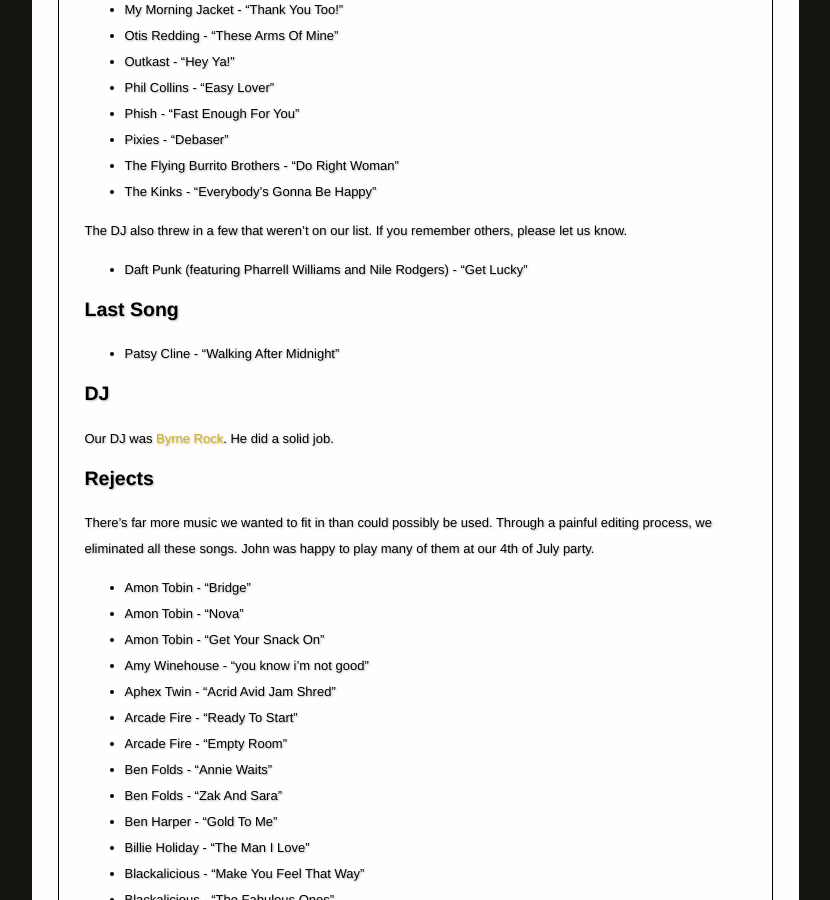
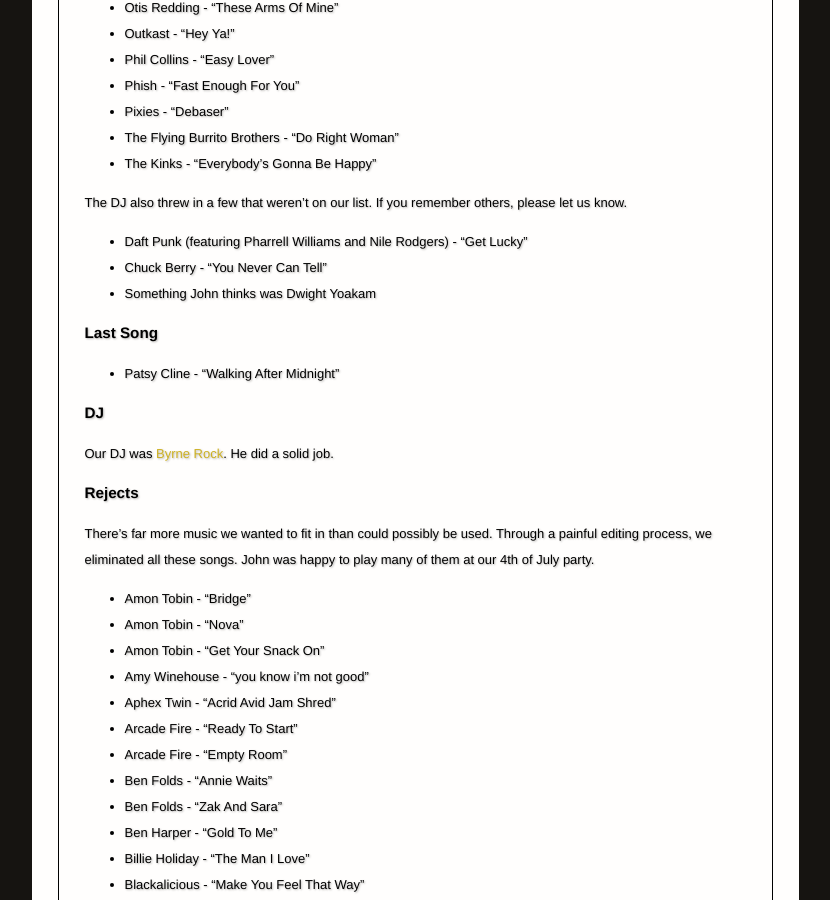
Before and after one commit to duelinmarkers/john-and-kat-wedding, a Jekyll site: the page built from music.md, in a window 1280 px wide and 900 px high, scrolled down 2234 px. Shown: the whole window, without its empty margins (225-1055 px from the left). Built offline with Jekyll 4.4.1, drawn with Linux system fonts in a browser that asks for light colours.

Commit message:
Change headings. Add some music.

```diff
--- a/music.md
+++ b/music.md
@@ -3,15 +3,15 @@ layout: default
 title: Music - John & Kat's Wedding
 ---
 
-# Music
+## Music
 
-## Ceremony
+### Ceremony
 
 * Processional: Vitamin String Quartet - The Pixies' "Here Comes Your Man"
 * Bridal Processional: Vitamin String Quartet - Velvet Underground's "Sunday Morning"
 * Recessional: Mark Mothersbaugh - "Let Me Tell You About My Boat"
 
-## Cocktails & Dinner
+### Cocktails & Dinner
 
 This is the list we gave the DJ. We knew there wouldn't be time for all of it.
 
@@ -50,15 +50,15 @@ This is the list we gave the DJ. We knew there wouldn't be time for all of it.
 * The Clash - "Train In Vain"
 * The Lovin' Spoonful - "Daydream"
 
-## John and Kat's Reception Intro
+### John and Kat's Reception Intro
 
 * Incredible Bongo Band - "Apache"
 
-## First Dance
+### First Dance
 
 * The Band - "Out of the Blue" (live version from The Last Waltz)
 
-## Dancing
+### Dancing
 
 Like the previous one, this is the list we gave the DJ. Not all of it made it in.
 
@@ -100,16 +100,18 @@ Like the previous one, this is the list we gave the DJ. Not all of it made it in
 The DJ also threw in a few that weren't on our list. If you remember others, please let us know.
 
 * Daft Punk (featuring Pharrell Williams and Nile Rodgers) - "Get Lucky"
+* Chuck Berry - "You Never Can Tell"
+* Something John thinks was Dwight Yoakam
 
-## Last Song
+### Last Song
 
 * Patsy Cline - "Walking After Midnight"
 
-## DJ
+### DJ
 
 Our DJ was [Byrne Rock](http://www.byrnerock.com/). He did a solid job.
 
-## Rejects
+### Rejects
 
 There's far more music we wanted to fit in than could possibly be used.
 Through a painful editing process, we eliminated all these songs.
```
Also changed, not shown: words.md (+2 -2 lines).
